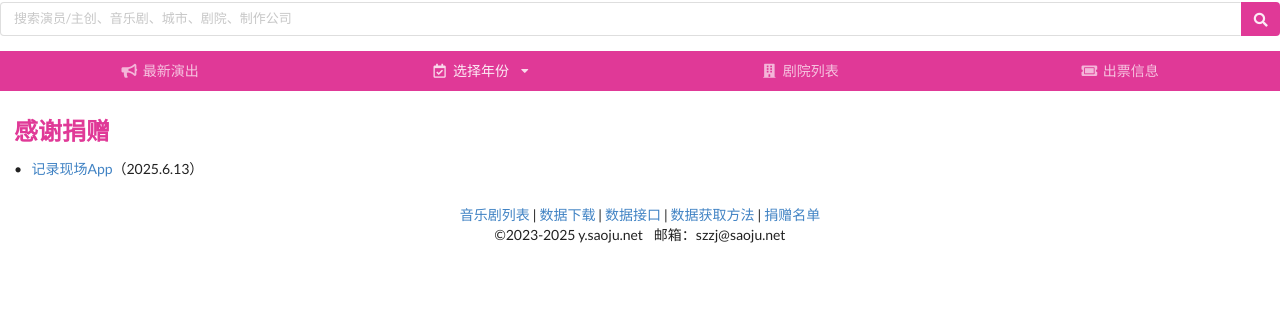
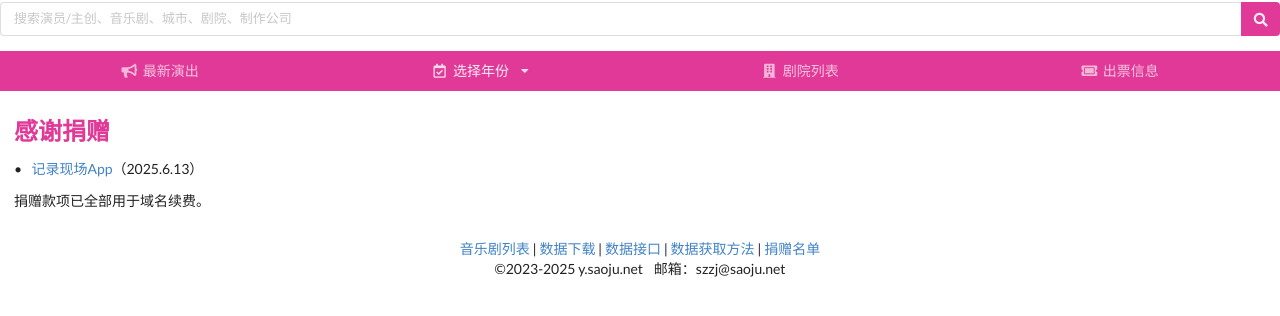
Before and after one commit to suowei/yinyue, a Django app: template yyj/templates/yyj/donation.html in a window 1280 px wide. Shown: the top 316 px of the page. Run offline with Django 3.2, Linux system fonts and the light colour scheme; the template is opened without the code that fills it, so the values that code supplies are empty.

Commit message:
捐赠说明

```diff
--- a/yyj/templates/yyj/donation.html
+++ b/yyj/templates/yyj/donation.html
@@ -8,5 +8,6 @@
     <div class="ui bulleted list">
         <div class="item"><a href="https://apps.apple.com/cn/app/记录现场/id6502620974" target="_blank">记录现场App</a>（2025.6.13）</div>
     </div>
+    <p>捐赠款项已全部用于域名续费。</p>
 </div>
 {% endblock %}
```
